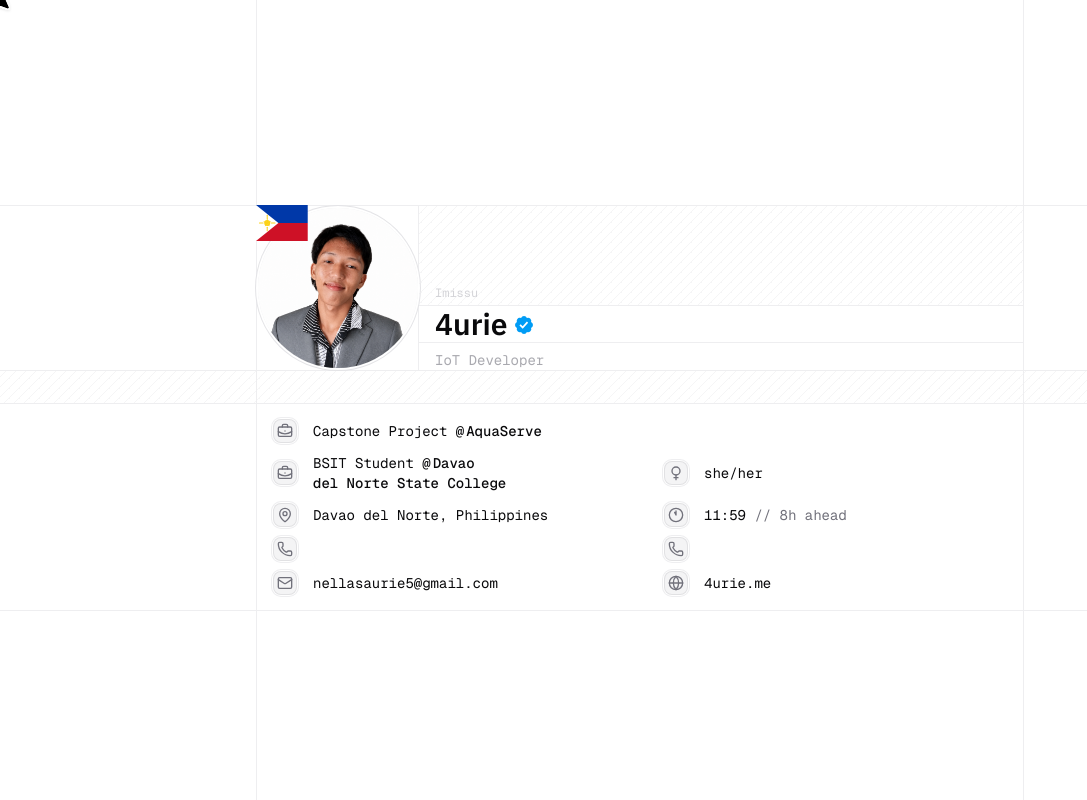
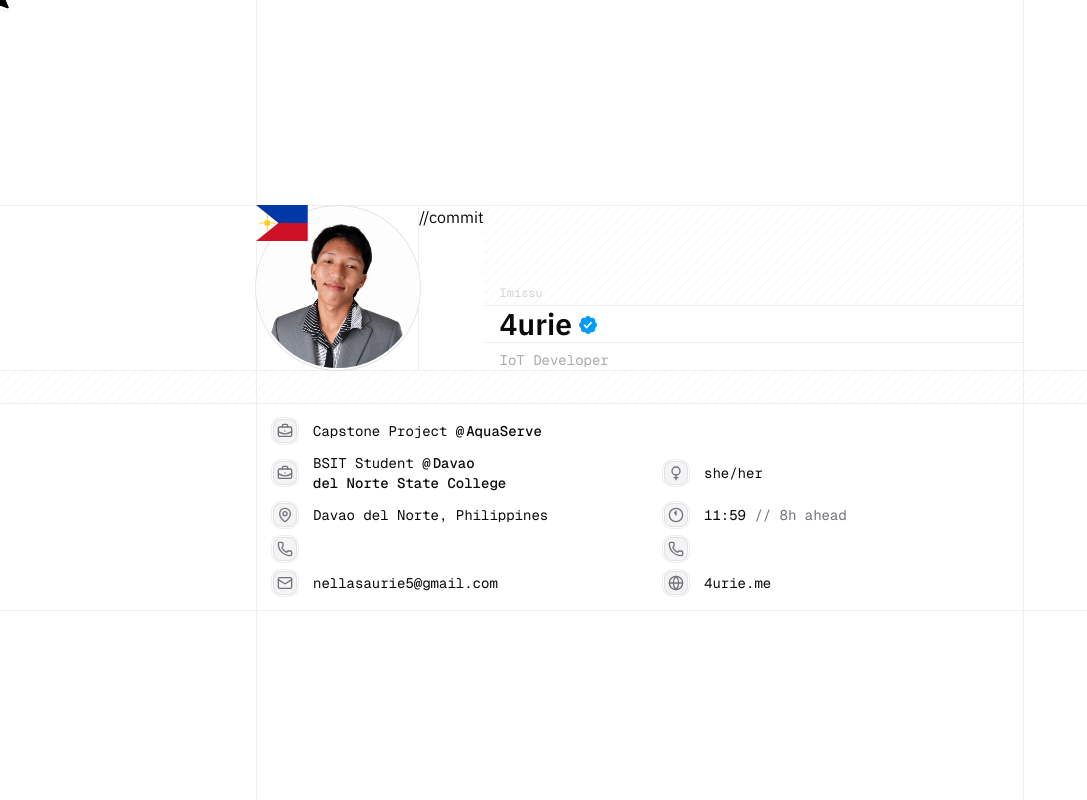
Before and after one commit to 4urie/NextjsPortfolio, a Next.js app: page /og in a window 1280 px wide. Shown: the top 800 px of the page, without its empty margins (0-1087 px from the left). Built offline with nearby package versions, Linux system fonts and the light colour scheme; no server answers; what @bprogress/next would draw is missing.

Commit message:
Backup before next-mdx-remote update

```diff
--- a/src/features/profile/components/profile-header.tsx
+++ b/src/features/profile/components/profile-header.tsx
@@ -64,7 +64,7 @@ export function ProfileHeader() {
           </svg>
         </SimpleTooltip>
       </div>
-
+//commit
       <div className="flex flex-1 flex-col">
         <div
           className={cn(
```
